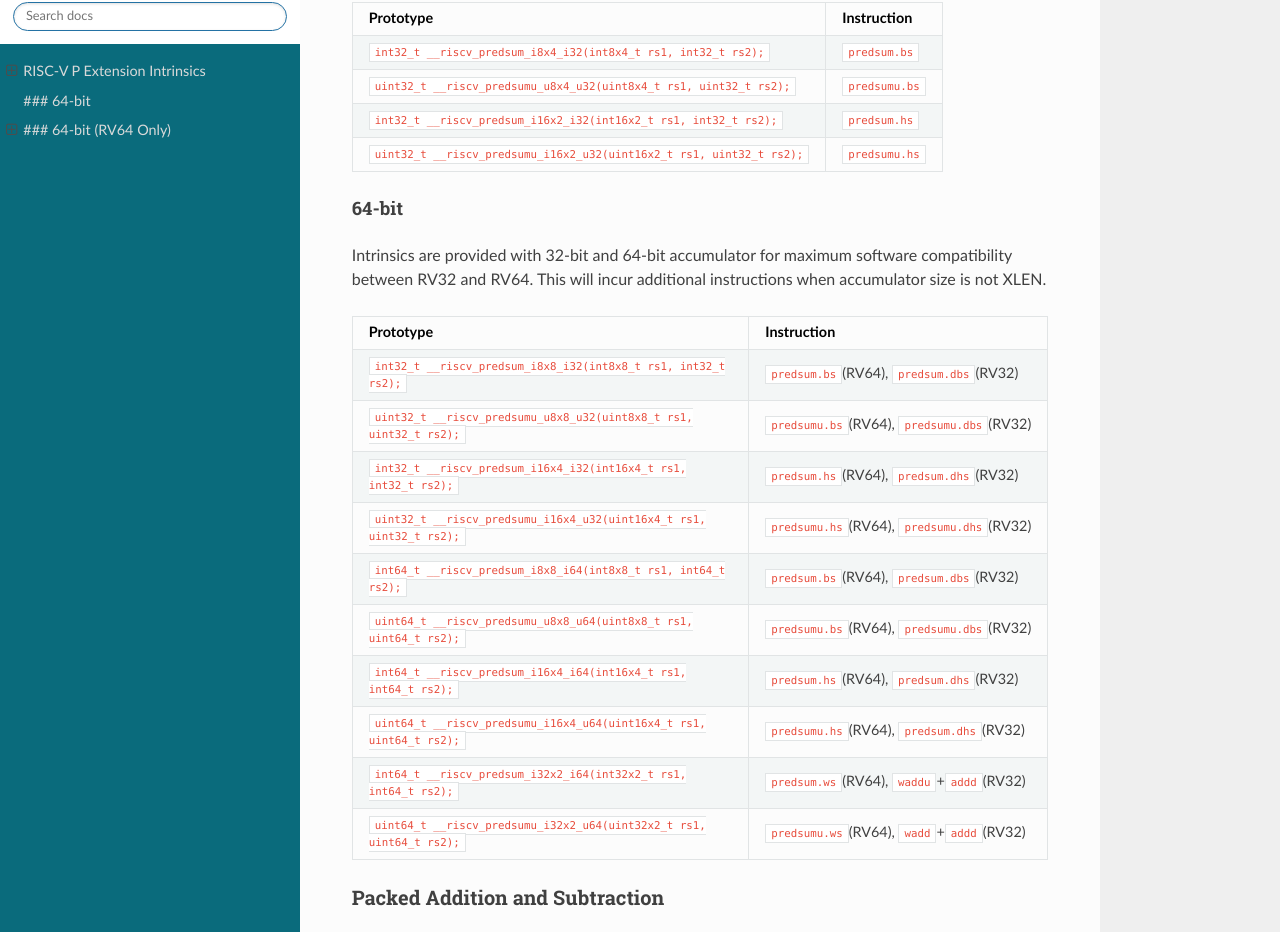
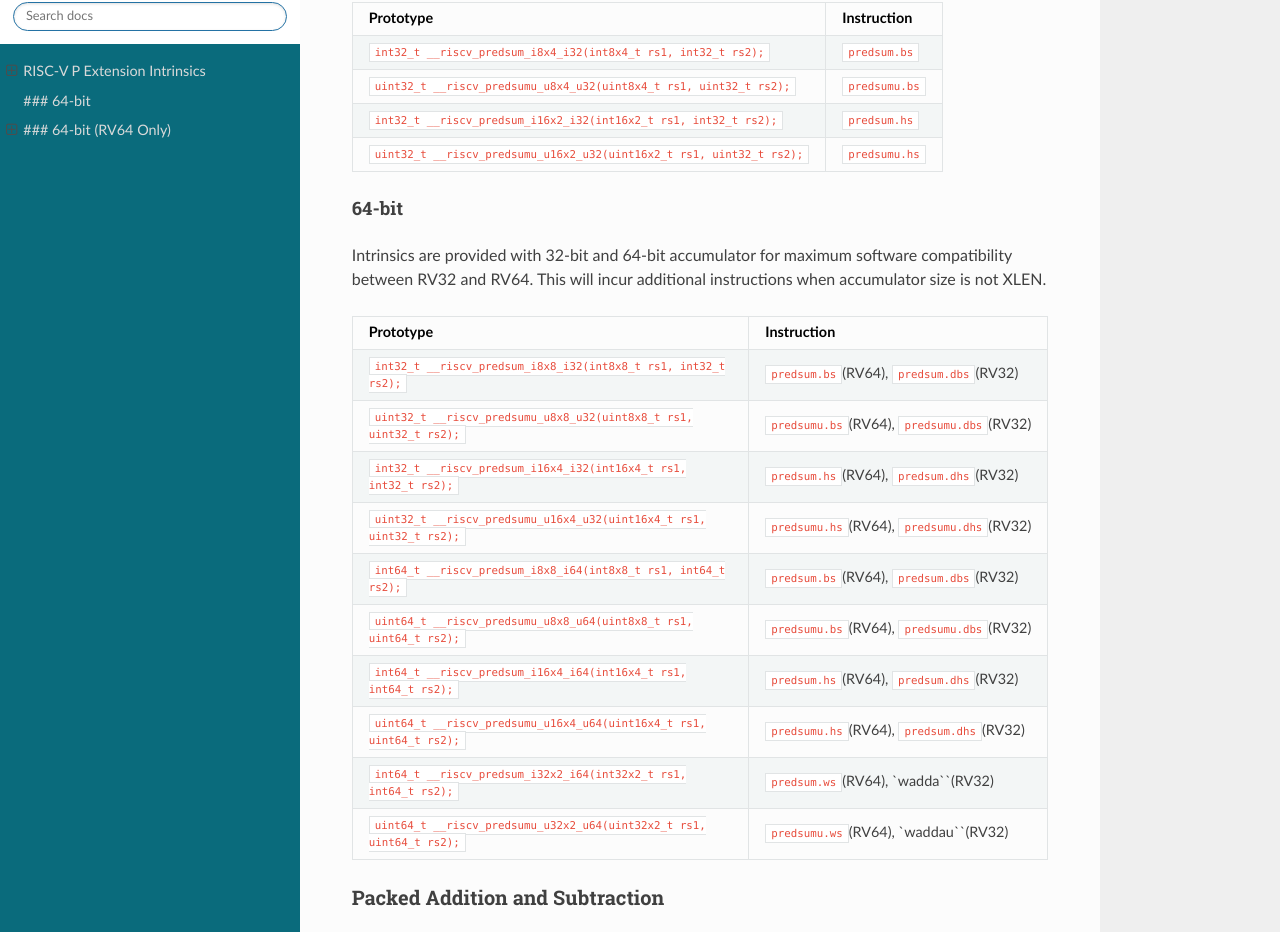
Before and after one commit to topperc/p-ext-intrinsics, a Sphinx documentation site: the page built from source/index.md, in a window 1280 px wide and 1400 px high, scrolled down 10982 px. Shown: the part 112-1044 px from the top of the window. Built offline with Sphinx 7.4.7 and the Read the Docs theme 3.1.0, drawn with Linux system fonts in a browser that asks for light colours.

Commit message:
Use wadda(u) for predsum with 64 bit result on RV32

```diff
--- a/source/index.md
+++ b/source/index.md
@@ -299,7 +299,7 @@ zext.w to extend result in some circumstances.
 | `int32_t __riscv_predsum_i8x4_i32(int8x4_t rs1, int32_t rs2);`       | `predsum.bs`                              |
 | `uint32_t __riscv_predsumu_u8x4_u32(uint8x4_t rs1, uint32_t rs2);`   | `predsumu.bs`                             |
 | `int32_t __riscv_predsum_i16x2_i32(int16x2_t rs1, int32_t rs2);`     | `predsum.hs`                              |
-| `uint32_t __riscv_predsumu_i16x2_u32(uint16x2_t rs1, uint32_t rs2);` | `predsumu.hs`                             |
+| `uint32_t __riscv_predsumu_u16x2_u32(uint16x2_t rs1, uint32_t rs2);` | `predsumu.hs`                             |
 
 #### 64-bit
 
@@ -311,13 +311,13 @@ This will incur additional instructions when accumulator size is not XLEN.
 | `int32_t __riscv_predsum_i8x8_i32(int8x8_t rs1, int32_t rs2);`       | `predsum.bs`(RV64), `predsum.dbs`(RV32)   |
 | `uint32_t __riscv_predsumu_u8x8_u32(uint8x8_t rs1, uint32_t rs2);`   | `predsumu.bs`(RV64), `predsumu.dbs`(RV32) |
 | `int32_t __riscv_predsum_i16x4_i32(int16x4_t rs1, int32_t rs2);`     | `predsum.hs`(RV64), `predsum.dhs`(RV32)   |
-| `uint32_t __riscv_predsumu_i16x4_u32(uint16x4_t rs1, uint32_t rs2);` | `predsumu.hs`(RV64), `predsumu.dhs`(RV32) |
+| `uint32_t __riscv_predsumu_u16x4_u32(uint16x4_t rs1, uint32_t rs2);` | `predsumu.hs`(RV64), `predsumu.dhs`(RV32) |
 | `int64_t __riscv_predsum_i8x8_i64(int8x8_t rs1, int64_t rs2);`       | `predsum.bs`(RV64), `predsum.dbs`(RV32)   |
 | `uint64_t __riscv_predsumu_u8x8_u64(uint8x8_t rs1, uint64_t rs2);`   | `predsumu.bs`(RV64), `predsumu.dbs`(RV32) |
 | `int64_t __riscv_predsum_i16x4_i64(int16x4_t rs1, int64_t rs2);`     | `predsum.hs`(RV64), `predsum.dhs`(RV32)   |
-| `uint64_t __riscv_predsumu_i16x4_u64(uint16x4_t rs1, uint64_t rs2);` | `predsumu.hs`(RV64), `predsum.dhs`(RV32)  |
-| `int64_t __riscv_predsum_i32x2_i64(int32x2_t rs1, int64_t rs2);`     | `predsum.ws`(RV64), `waddu`+`addd`(RV32)  |
-| `uint64_t __riscv_predsumu_i32x2_u64(uint32x2_t rs1, uint64_t rs2);` | `predsumu.ws`(RV64), `wadd`+`addd`(RV32)  |
+| `uint64_t __riscv_predsumu_u16x4_u64(uint16x4_t rs1, uint64_t rs2);` | `predsumu.hs`(RV64), `predsum.dhs`(RV32)  |
+| `int64_t __riscv_predsum_i32x2_i64(int32x2_t rs1, int64_t rs2);`     | `predsum.ws`(RV64), `wadda``(RV32)        |
+| `uint64_t __riscv_predsumu_u32x2_u64(uint32x2_t rs1, uint64_t rs2);` | `predsumu.ws`(RV64), `waddau``(RV32)      |
 
 ### Packed Addition and Subtraction
 
```
